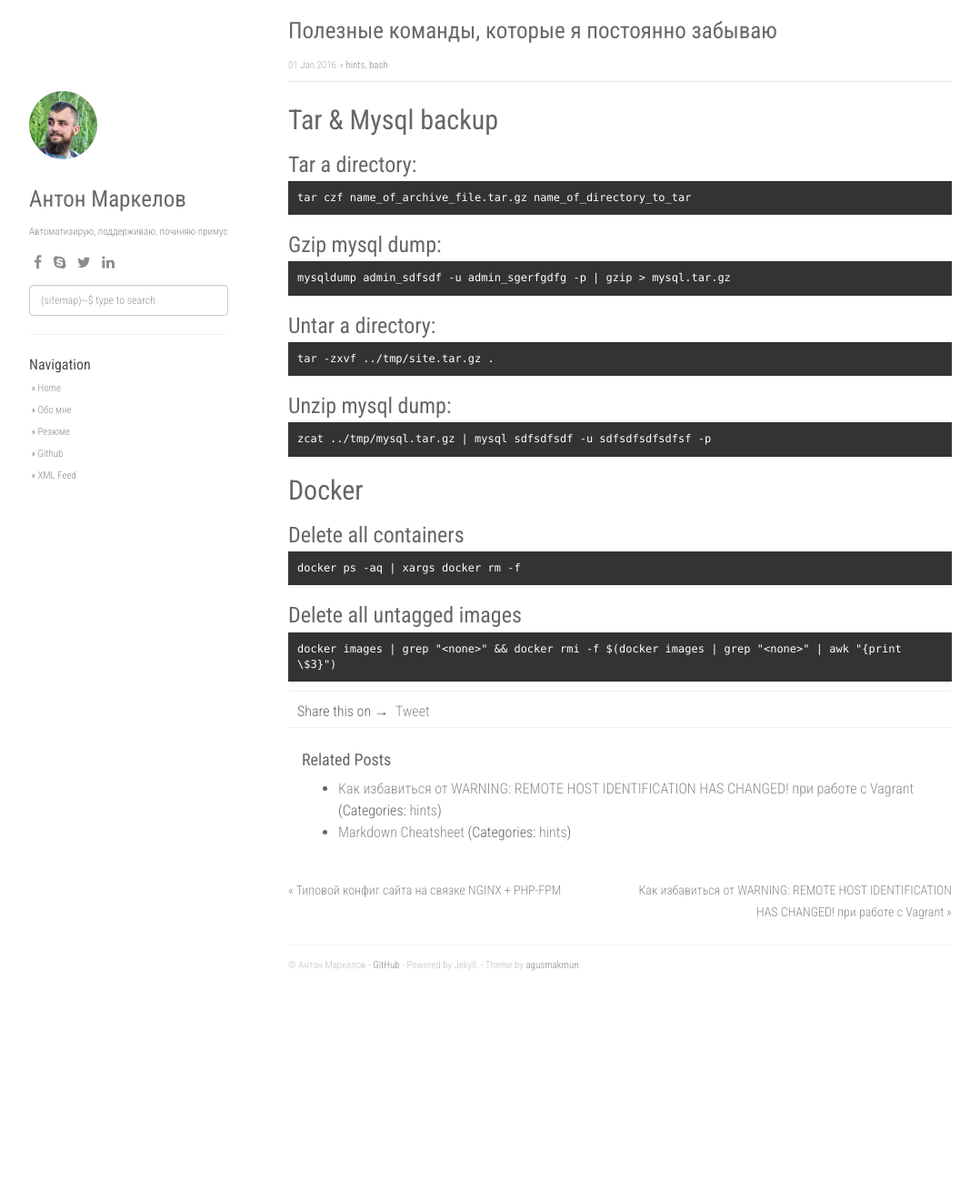
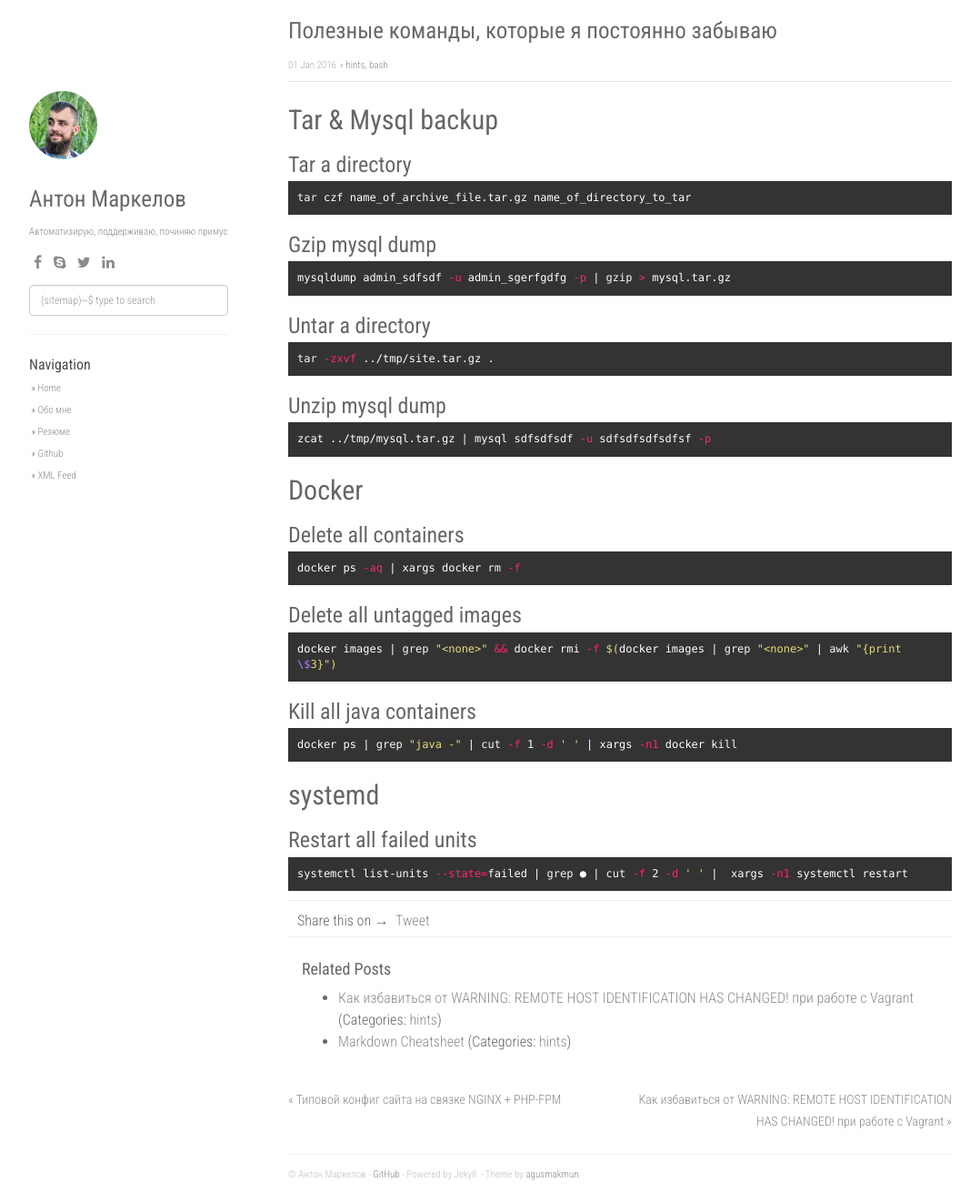
Before and after one commit to strangeman/strangeman.github.io, a Jekyll site: the page built from _posts/2016-01-01-hints.md, in a window 1280 px wide and 1322 px high. Shown: the whole window at 91% size, without its empty margins (53-1131 px from the left). Built offline with Jekyll 4.4.1, drawn with Linux system fonts in a browser that asks for light colours; nearby versions of some CDN libraries; comment, search, counter and statistics services are not loaded.

Commit message:
add some hints

````diff
--- a/_posts/2016-01-01-hints.md
+++ b/_posts/2016-01-01-hints.md
@@ -8,27 +8,27 @@ keywords: "bash, mysql, tar, docker"
 
 ## Tar & Mysql backup
 
-### Tar a directory:
+### Tar a directory
 
-```
+```bash
 tar czf name_of_archive_file.tar.gz name_of_directory_to_tar
 ```
 
-### Gzip mysql dump:
+### Gzip mysql dump
 
-```
+```bash
 mysqldump admin_sdfsdf -u admin_sgerfgdfg -p | gzip > mysql.tar.gz
 ```
 
-### Untar a directory:
+### Untar a directory
 
-```
+```bash
 tar -zxvf ../tmp/site.tar.gz .
 ```
 
-### Unzip mysql dump:
+### Unzip mysql dump
 
-```
+```bash
 zcat ../tmp/mysql.tar.gz | mysql sdfsdfsdf -u sdfsdfsdfsdfsf -p
 ```
 
@@ -36,12 +36,26 @@ zcat ../tmp/mysql.tar.gz | mysql sdfsdfsdf -u sdfsdfsdfsdfsf -p
 
 ### Delete all containers
 
-```
+```bash
 docker ps -aq | xargs docker rm -f
 ```
 
 ### Delete all untagged images
 
-```
+```bash
 docker images | grep "<none>" && docker rmi -f $(docker images | grep "<none>" | awk "{print \$3}")
 ```
+
+### Kill all java containers
+
+```bash
+docker ps | grep "java -" | cut -f 1 -d ' ' | xargs -n1 docker kill
+```
+
+## systemd
+
+### Restart all failed units
+
+```bash
+systemctl list-units --state=failed | grep ● | cut -f 2 -d ' ' |  xargs -n1 systemctl restart
+```
````
